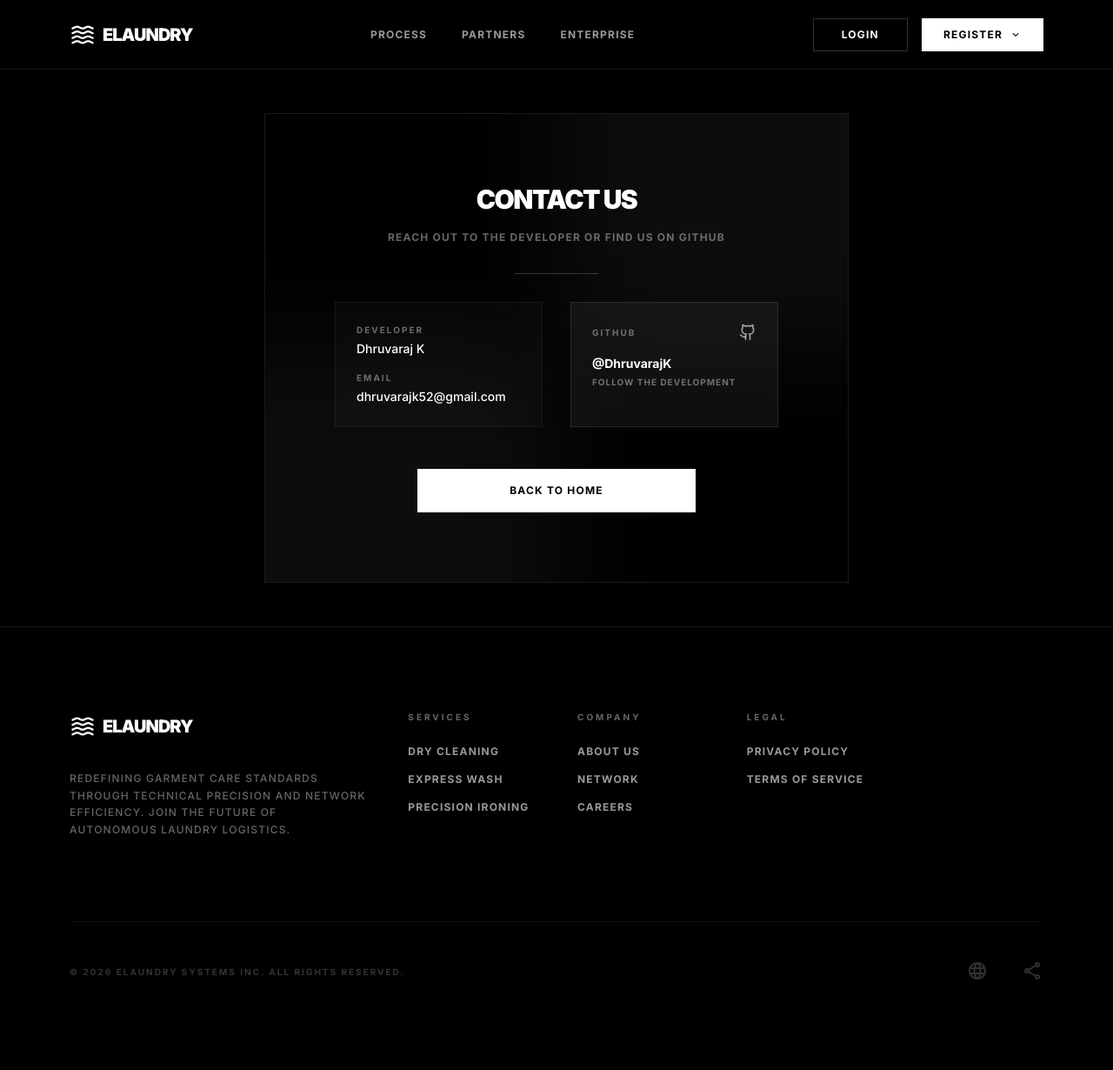
After one commit to DhruvarajK/E-Laundry, a Django app: page /contact/ in a window 1280 px wide. The commit adds this page. Shown: the whole page at 87% size. Run offline with Django 5.2, Linux system fonts and the light colour scheme; some libraries are stand-ins or nearby versions.

Commit message:
Implemented contact page

```diff
--- a/myadmin/templates/admin_home.html
+++ b/myadmin/templates/admin_home.html
@@ -214,10 +214,10 @@
                 <div class="hidden md:flex items-center gap-2 px-3 py-1 border border-white/20">
                     <span class="relative flex h-2 w-2">
                         <span
-                            class="animate-ping absolute inline-flex h-full w-full rounded-full bg-green-500 opacity-75"></span>
-                        <span class="relative inline-flex rounded-full h-2 w-2 bg-green-500"></span>
+                            class="animate-ping absolute inline-flex h-full w-full rounded-full bg-white opacity-75"></span>
+                        <span class="relative inline-flex rounded-full h-2 w-2 bg-white"></span>
                     </span>
-                    <span class="text-[10px] font-bold uppercase tracking-widest text-green-500">System Online</span>
+                    <span class="text-[10px] font-medium uppercase tracking-widest text-white">System Online</span>
                 </div>
                 <button class="text-white/60 hover:text-white">
                     <i data-lucide="bell" class="w-5 h-5"></i>
--- /dev/null
+++ b/myadmin/templates/contact.html
@@ -0,0 +1,66 @@
+{% extends 'main_index.html' %}
+{% block title %}
+<title>Contact Us</title>
+{% endblock %}
+{% block content %}
+<section class="min-h-[80vh] flex items-center justify-center px-6 lg:px-20 py-12">
+    <div
+        class="w-full max-w-2xl border border-white/10 bg-black p-12 md:p-20 relative overflow-hidden group text-center">
+        <div
+            class="absolute -top-1/2 -right-1/2 w-full h-full bg-white/5 blur-3xl rounded-full pointer-events-none group-hover:bg-white/10 transition-all duration-1000">
+        </div>
+        <div
+            class="absolute -bottom-1/2 -left-1/2 w-full h-full bg-white/5 blur-3xl rounded-full pointer-events-none group-hover:bg-white/10 transition-all duration-1000">
+        </div>
+
+        <div class="relative z-10 flex flex-col gap-8 items-center">
+            <div class="flex flex-col gap-4">
+                <h2 class="text-3xl font-black uppercase tracking-tighter text-white">Contact Us</h2>
+                <p class="text-white/40 text-xs font-bold uppercase tracking-widest leading-relaxed">Reach out to the
+                    developer or find us on GitHub</p>
+            </div>
+
+            <div class="w-24 h-px bg-white/20"></div>
+
+            <div class="grid grid-cols-1 md:grid-cols-2 gap-8 w-full">
+                <div class="flex flex-col gap-4 text-left p-6 border border-white/5 bg-white/[0.02]">
+                    <div class="flex flex-col gap-1">
+                        <span class="text-[10px] font-bold uppercase tracking-[0.2em] text-white/40">Developer</span>
+                        <p class="text-sm font-medium text-white">Dhruvaraj K</p>
+                    </div>
+                    <div class="flex flex-col gap-1">
+                        <span class="text-[10px] font-bold uppercase tracking-[0.2em] text-white/40">Email</span>
+                        <p class="text-sm font-medium text-white">dhruvarajk52@gmail.com</p>
+                    </div>
+                </div>
+
+                <a href="https://github.com/DhruvarajK" target="_blank"
+                    class="flex flex-col gap-4 text-left p-6 border border-white/10 bg-white/5 hover:bg-white/10 transition-all group/card">
+                    <div class="flex items-center justify-between">
+                        <span class="text-[10px] font-bold uppercase tracking-[0.2em] text-white/40">GitHub</span>
+                        <svg xmlns="http://www.w3.org/2000/svg" width="20" height="20" viewBox="0 0 24 24" fill="none"
+                            stroke="currentColor" stroke-width="2" stroke-linecap="round" stroke-linejoin="round"
+                            class="text-white/60 group-hover/card:text-white transition-colors">
+                            <path
+                                d="M15 22v-4a4.8 4.8 0 0 0-1-3.5c3 0 6-2 6-5.5.08-1.25-.27-2.48-1-3.5.28-1.15.28-2.35 0-3.5 0 0-1 0-3 1.5-2.64-.5-5.36-.5-8 0C6 2 5 2 5 2c-.3 1.15-.3 2.35 0 3.5A5.403 5.403 0 0 0 4 9c0 3.5 3 5.5 6 5.5-.39.49-.68 1.05-.85 1.65-.17.6-.22 1.23-.15 1.85v4" />
+                            <path d="M9 18c-4.51 2-5-2-7-2" />
+                        </svg>
+                    </div>
+                    <div class="flex flex-col gap-1">
+                        <p class="text-sm font-bold text-white group-hover/card:underline">@DhruvarajK</p>
+                        <p class="text-[10px] text-white/40 uppercase tracking-widest font-bold">Follow the development
+                        </p>
+                    </div>
+                </a>
+            </div>
+
+            <div class="w-full max-w-xs mt-4">
+                <a href="/"
+                    class="w-full bg-white text-black py-4 text-xs font-bold uppercase tracking-widest hover:bg-gray-200 transition-all inline-block rounded-none border border-white">
+                    Back to Home
+                </a>
+            </div>
+        </div>
+    </div>
+</section>
+{% endblock %}
--- a/myadmin/templates/main_index.html
+++ b/myadmin/templates/main_index.html
@@ -78,7 +78,7 @@
             <div class="hidden md:flex items-center gap-4">
                 <a href="{% url 'login_return' %}">
                     <button
-                        class="px-6 py-2 text-xs font-bold uppercase tracking-widest text-white border border-white/20 hover:bg-white hover:text-black transition-all duration-300 rounded-none">
+                        class="px-8 py-2.5 text-xs font-bold uppercase tracking-widest text-white border border-white/20 hover:bg-white hover:text-black transition-all duration-300 rounded-none">
                         Login
                     </button>
                 </a>
--- a/myadmin/urls.py
+++ b/myadmin/urls.py
@@ -2,6 +2,7 @@ from django.urls import path
 from . import views
 
 urlpatterns = [
+    path('contact/', views.contact, name='contact'),
     path('',views.index),
     path('login_return/', views.login_return , name='login_return'),
     path('login_post/', views.login_post , name='login_post'),
--- a/myadmin/views.py
+++ b/myadmin/views.py
@@ -796,3 +796,6 @@ def delete_machine(request, machine_id):
 
 def error_404_view(request, exception):
     return render(request, '404.html', status=404)
+
+def contact(request):
+    return render(request, 'contact.html')
```
